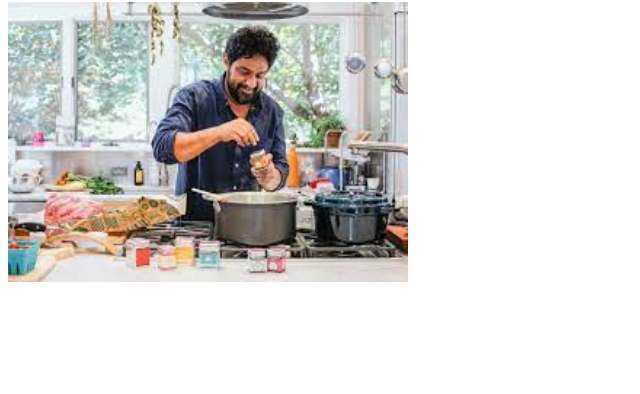
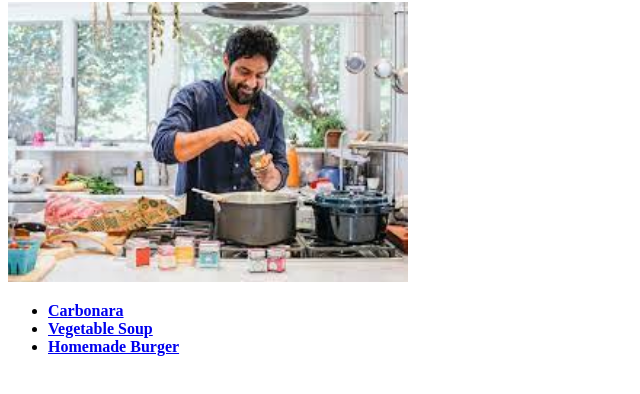
Before and after one commit to Lars118/odin-recipes, a plain HTML site: page index.html in a window 1280 px wide. Shown: the part 78-472 px from the top of the page, without its empty margins (0-640 px from the left). Drawn offline with Linux system fonts and the light colour scheme.

Commit message:
fixed previous commit error

```diff
--- a/index.html
+++ b/index.html
@@ -10,7 +10,12 @@
 <body>
 <h1>Easy dinner recipes!</h1>
 
-    <a></a>
+    <img src="img/Mainphoto.jpeg" style="width: 400px; height: 280px;" alt="Picture of chef in his home kitchen.">
 
-    <img src="img/Mainphoto.jpeg" style="width: 400px; height: 280px;">
+    <ul>
+        <li> <a href="recipes/carbonara.html"><strong>Carbonara</strong></a> </li>
+        <li>    <a href="recipes/Vegetablesoup.html"><strong>Vegetable Soup</strong></a> </li>
+       <li> <a href="recipes/Burger.html"><strong>Homemade Burger</strong></a> </li>
+    </ul>
+
 </body>
```
